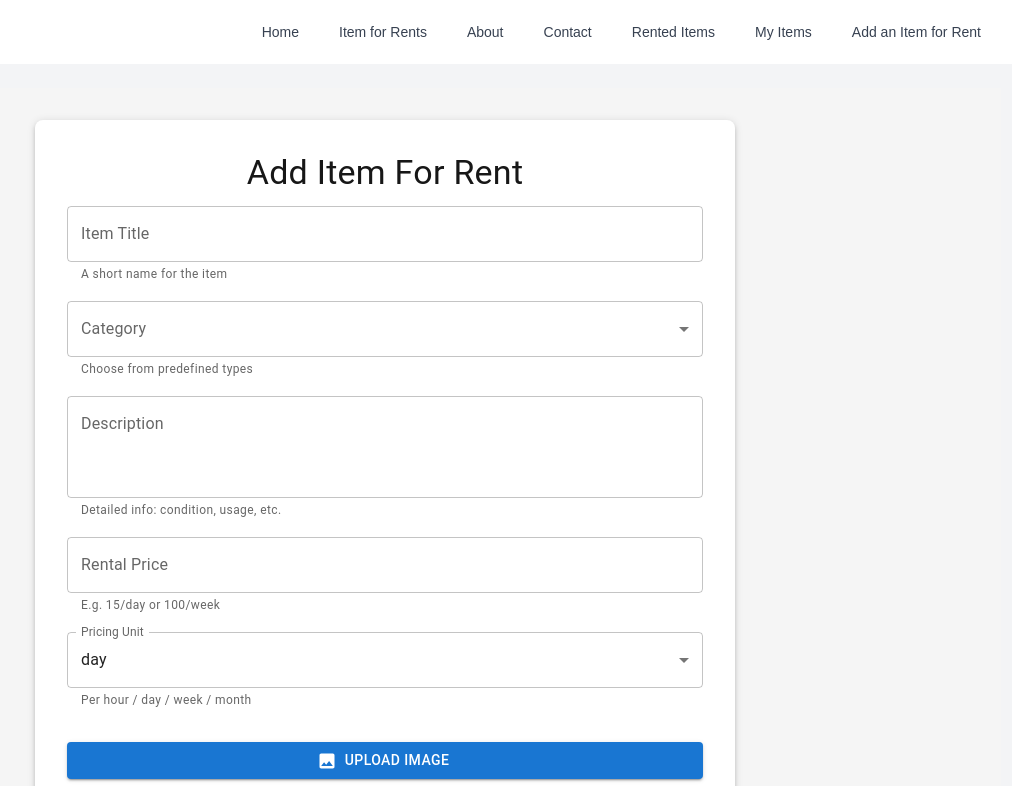
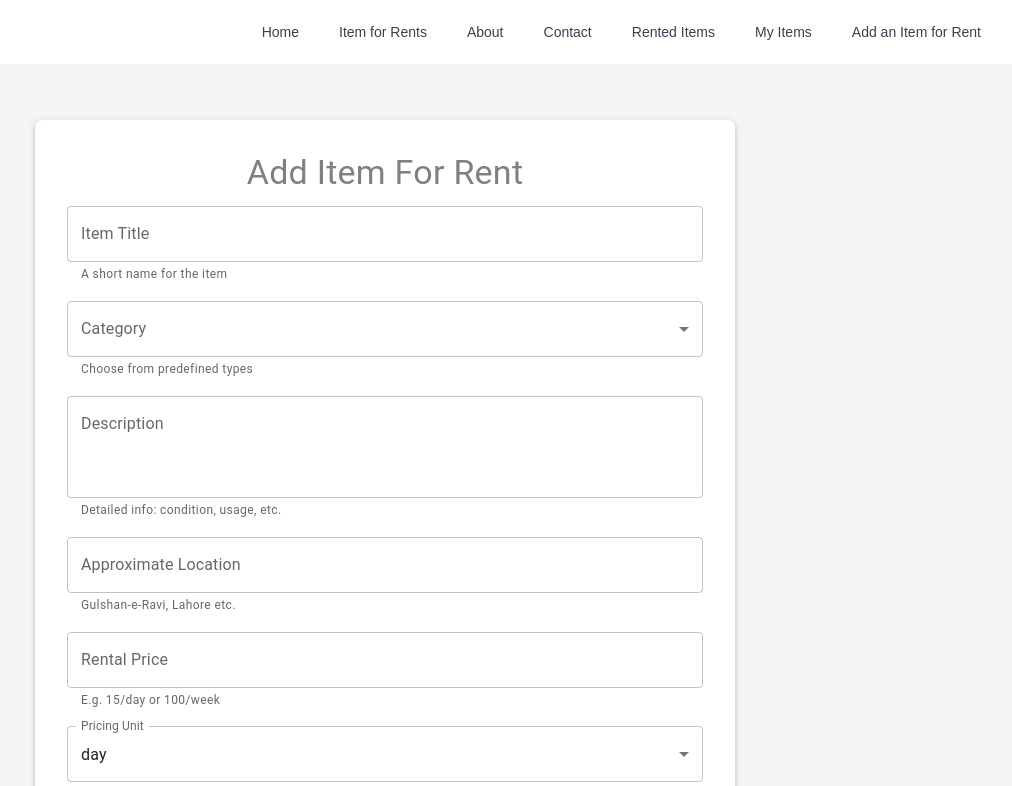
Before and after one commit to burhanahmad161/Rentify, a Next.js app: page /UserDashboard/AddItem in a window 1280 px wide. Shown: the top 786 px of the page, without its empty margins (255-1267 px from the left). Built offline with nearby package versions, Linux system fonts and the light colour scheme.

Commit message:
Data Structure of the Items is edited to support user ratings and location info

```diff
--- a/app/UserDashboard/AddItem/page.jsx
+++ b/app/UserDashboard/AddItem/page.jsx
@@ -16,14 +16,15 @@ import { useFormik } from "formik";
 import * as Yup from "yup";
 
 // Category options
-const categories = ["Electronics","Fashion" , "Vehicles", "Tools", "Furniture", "Others"];
-const priceUnits = ["day","week","month"]
+const categories = ["Electronics", "Fashion", "Vehicles", "Tools", "Furniture", "Others"];
+const priceUnits = ["day", "week", "month"]
 
 // Validation Schema
 const validationSchema = Yup.object({
     title: Yup.string().required("Item title is required"),
     category: Yup.string().required("Category is required"),
     description: Yup.string().required("Description is required"),
+    location: Yup.string().required("Location is required"),
     price: Yup.number().typeError("Must be a number").required("Price is required"),
     priceUnit: Yup.string().required("Pricing unit is required"),
 });
@@ -40,6 +41,7 @@ const AddItem = () => {
             title: "",
             category: "",
             description: "",
+            location: "",
             price: "",
             priceUnit: priceUnits[0],
         },
@@ -55,7 +57,7 @@ const AddItem = () => {
                 if (imageFile) {
                     formDataToSend.append("image", imageFile);
                     const owner = localStorage.getItem('userId');
-                    formDataToSend.append("userId",owner);
+                    formDataToSend.append("userId", owner);
                 }
 
                 const response = await fetch("/api/auctions", {
@@ -98,7 +100,7 @@ const AddItem = () => {
                 boxShadow: 3,
                 '& .MuiTextField-root': { marginBottom: 2 },
             }}>
-                <Typography variant="h4" align="center" color="theme.palette.indigo" gutterBottom>
+                <Typography variant="h4" align="center" color="gray" gutterBottom>
                     Add Item For Rent
                 </Typography>
                 <form onSubmit={formik.handleSubmit}>
@@ -143,6 +145,17 @@ const AddItem = () => {
                     />
 
                     <TextField
+                        label="Approximate Location"
+                        name="location"
+                        fullWidth
+                        value={formik.values.location}
+                        onChange={formik.handleChange}
+                        error={formik.touched.location && Boolean(formik.errors.location)}
+                        helperText={formik.touched.description ? formik.errors.location || "Gulshan-e-Ravi, Lahore etc." : "Gulshan-e-Ravi, Lahore etc."}
+                        variant="outlined"
+                    />
+
+                    <TextField
                         label="Rental Price"
                         name="price"
                         fullWidth
@@ -163,9 +176,9 @@ const AddItem = () => {
                         helperText="Per hour / day / week / month"
                         variant="outlined"
                     >
-                    {priceUnits.map((cat) => (
-                        <MenuItem key={cat} value={cat}>{cat}</MenuItem>
-                    ))}
+                        {priceUnits.map((cat) => (
+                            <MenuItem key={cat} value={cat}>{cat}</MenuItem>
+                        ))}
                     </TextField>
 
                     <Box my={2}>
--- a/app/api/auctions/route.js
+++ b/app/api/auctions/route.js
@@ -15,6 +15,7 @@ export const POST = async (req) => {
         const title = formData.get("title");
         const category = formData.get("category");
         const description = formData.get("description");
+        const location = formData.get("location");
         const price = formData.get("price");
         const priceUnit = formData.get("priceUnit");
         const image = formData.get("image");
@@ -40,6 +41,7 @@ export const POST = async (req) => {
             title,
             category,
             description,
+            location,
             price,
             priceUnit,
             image: uploadResult.secure_url, // Save Cloudinary URL
```
Also changed, not shown: lib/actions/Rental.js.
